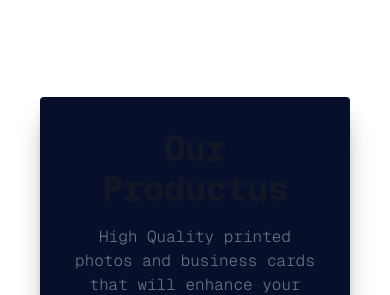
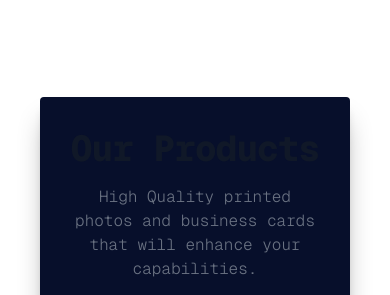
Before and after one commit to lucian-xinitrc/lblcreations, a Next.js app: page / in a window 390 px wide. Shown: the part 2920-3215 px from the top of the page. Built offline with nearby package versions, Linux system fonts and the light colour scheme.

Commit message:
New commit

```diff
--- a/src/components/main.js
+++ b/src/components/main.js
@@ -90,7 +90,7 @@ const Preview = () => {
 			<section id="services" class="bg-[#070F2B] dark:bg-[#070F2B] px-5 mx-10 my-20 rounded-[1vw] shadow-xl/30">
   <div class="py-8 px-2 mx-auto max-w-screen-xl lg:py-16 lg:px-40 ">
       <div class="mx-auto max-w-screen-sm text-center mb-8 lg:mb-16">
-          <h2 class="mb-4 text-4xl tracking-tight font-extrabold text-gray-900 dark:text-white">Our Productus</h2>
+          <h2 class="mb-4 text-4xl tracking-tight font-extrabold text-gray-900 dark:text-white">Our Products</h2>
           <p class="font-light text-gray-500 lg:mb-16 sm:text-xl dark:text-gray-400">High Quality printed photos and business cards that will enhance your capabilities.</p>
       </div>
       <div class="grid gap-8 mb-6 lg:mb-16 md:grid-cols-2">
--- a/src/components/navbar.js
+++ b/src/components/navbar.js
@@ -20,7 +20,7 @@ const Navbar = () => {
 		            <path stroke="currentColor" strokeLinecap="round" strokeLinejoin="round" strokeWidth="2" d="M1 1h15M1 7h15M1 13h15"/>
 		        </svg>
 		    </button>
-		    <div className="hidden w-full md:block md:w-auto" id="navbar-default">
+		    <div className="hidden sm:transition duration-700 ease-in-out w-full md:block md:w-auto" id="navbar-default">
 		      <ul className="bg-transparent border-l-4 border-l-[#070F2B] rounded-none sm:bg-transparent font-medium text-black flex flex-col py-2 md:p-0 mt-4 border border-transparent rounded-lg md:flex-row md:space-x-8 rtl:space-x-reverse md:mt-0 md:border-0">
 		        <li>
 		          <a href="#about" className="block py-2 px-3 text-black sm:text-black rounded-sm hover:text-[#ff000] md:hover:bg-transparent md:border-0 md:hover:text-[#ff0000] md:p-0 md:dark:hover:text-[#ff0000] dark:hover:bg-gray-700 dark:hover:text-white md:dark:hover:bg-transparent">About</a>
```
